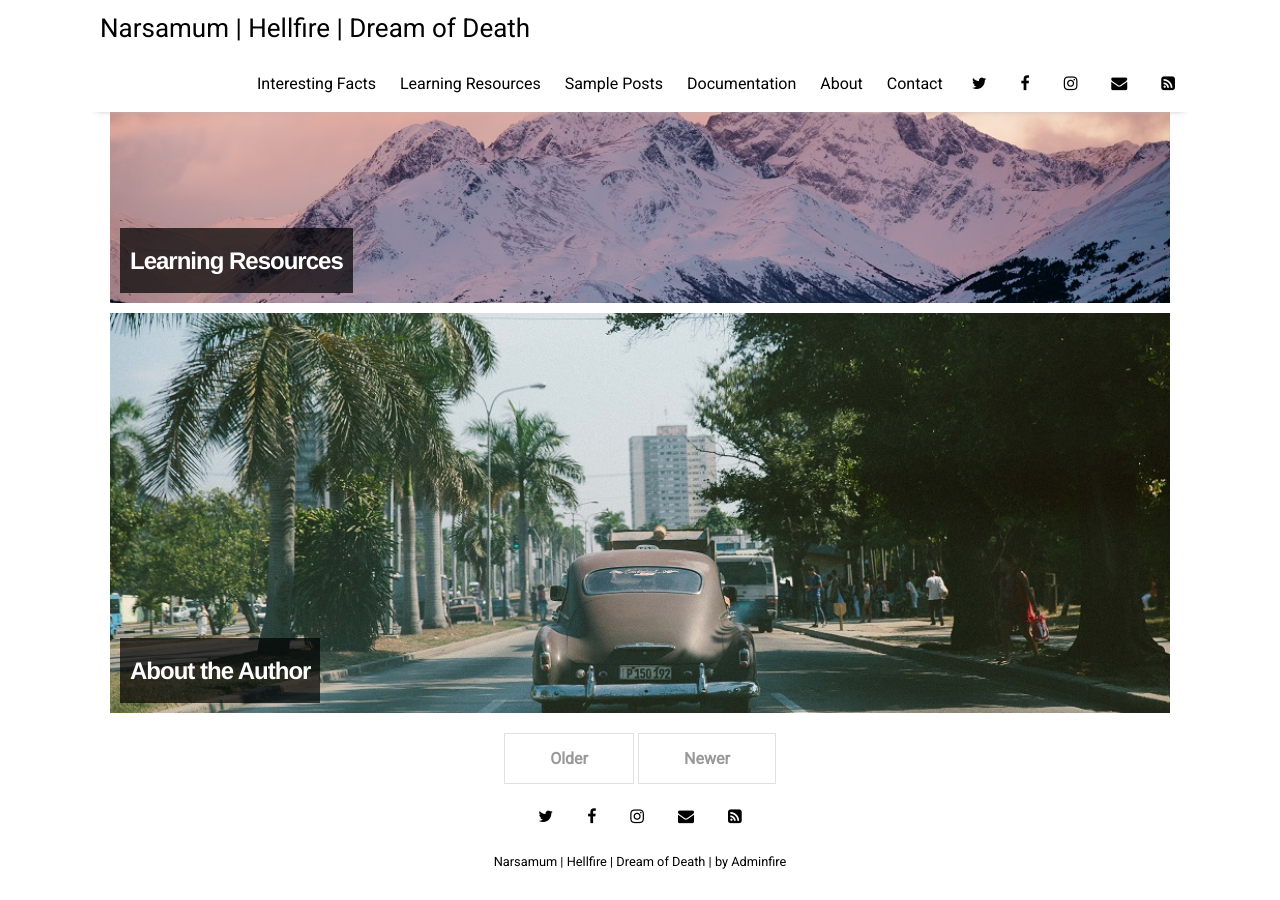
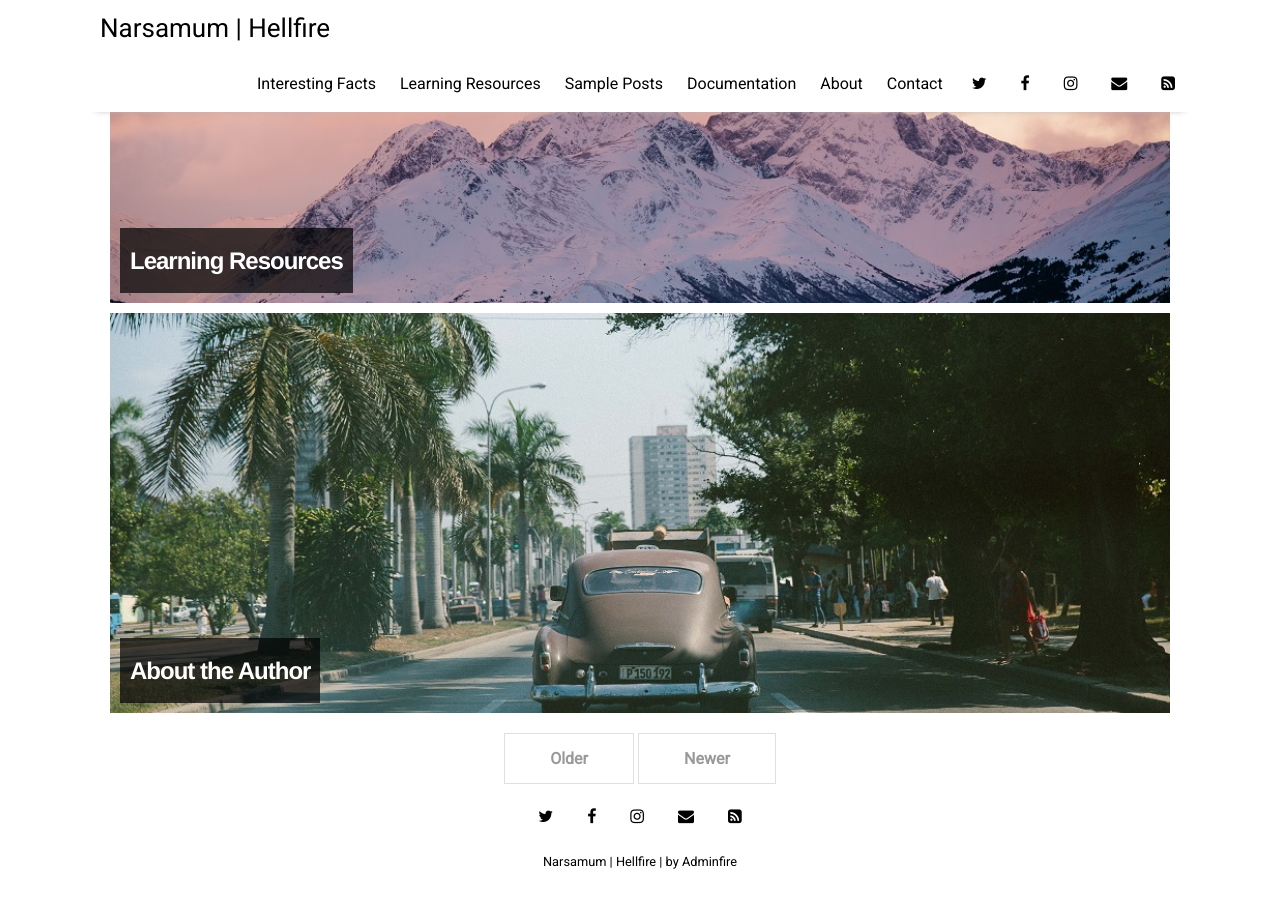
Before and after one commit to narsamum/narsamum.github.io, a Jekyll site: the page built from index.html, in a window 1280 px wide and 900 px high, scrolled down 1398 px. Built offline with Jekyll 4.4.1, drawn with Linux system fonts in a browser that asks for light colours; nearby versions of some CDN libraries; the list of posts is cut into pages by our own code.

Commit message:
Update _config.yml

```diff
--- a/_config.yml
+++ b/_config.yml
@@ -10,7 +10,7 @@ permalink:           /:title
 plugins:             [jekyll-paginate, jekyll-sitemap, jekyll-feed, jekyll-seo-tag]
 
 # Customise atom feed settings (this is where Jekyll-Feed gets configuration information)
-title:		           "Narsamum | Hellfire | Dream of Death"
+title:		           "Narsamum | Hellfire"
 description:	       ""
 author:              "Adminfire"
 
```
